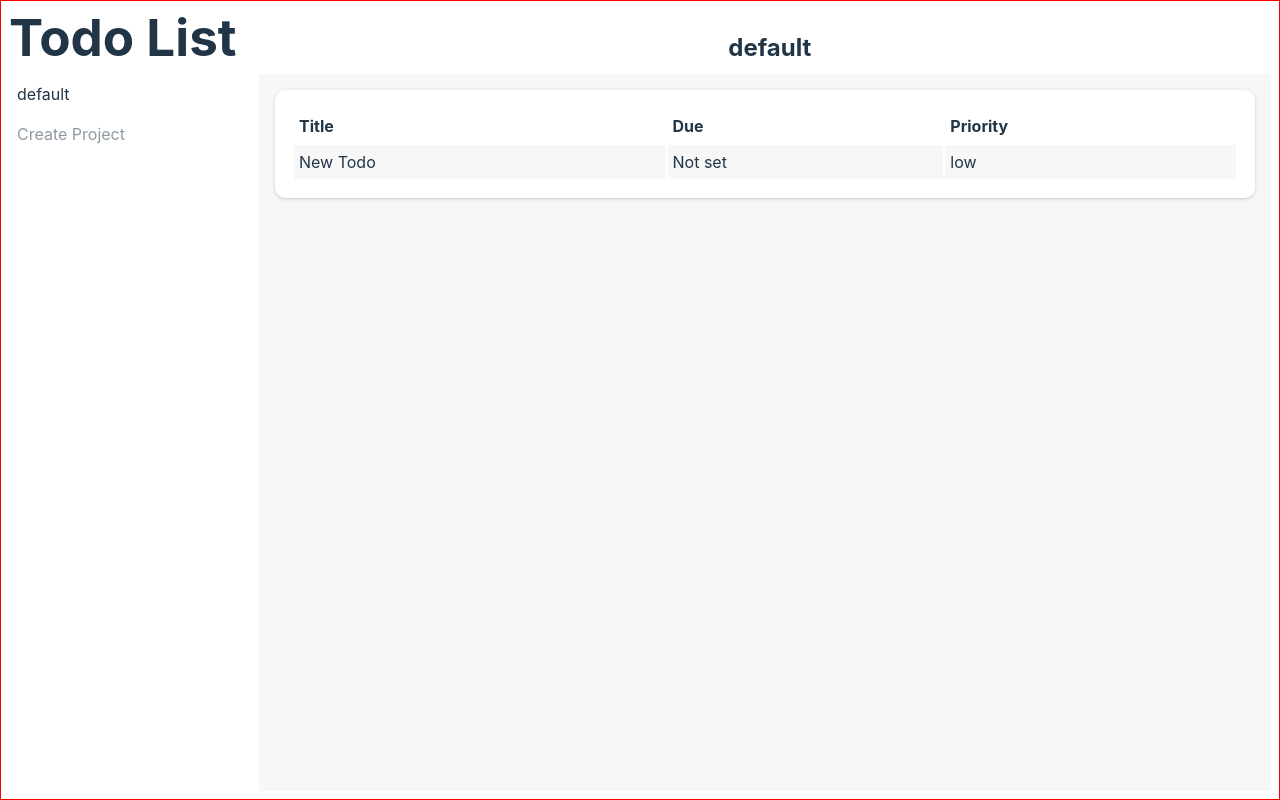
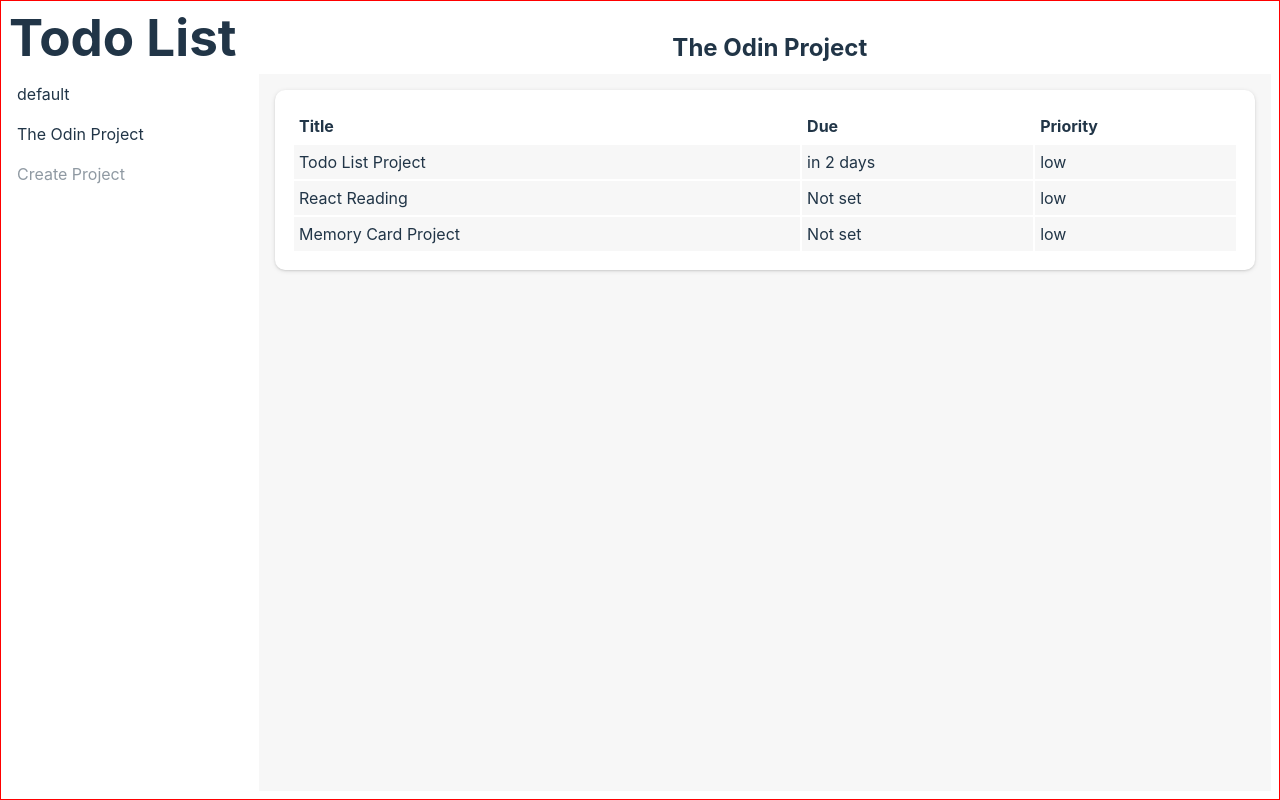
Before and after one commit to pricebenjamin/top-projects, a React (Vite) app in the folder 011-todo-list/: page / in a window 1280 px wide. Built offline with nearby package versions, Linux system fonts and the light colour scheme; the HTML template or start-up script is replaced by a standard one.

Commit message:
Allow user to select projects from the navigator

```diff
--- a/011-todo-list/src/App/App.tsx
+++ b/011-todo-list/src/App/App.tsx
@@ -21,7 +21,10 @@ function App() {
     <>
       <Header title="Todo List" project={activeProject} />
       <div className="container">
-        <ProjectNavigator projects={projects} />
+        <ProjectNavigator
+          projects={projects}
+          onProjectSelect={setActiveProject}
+        />
         <TodoList project={projects.find((p) => p.title === activeProject)} />
       </div>
     </>
--- a/011-todo-list/src/App/Components/ProjectNavigator/ProjectNavigator.tsx
+++ b/011-todo-list/src/App/Components/ProjectNavigator/ProjectNavigator.tsx
@@ -3,16 +3,26 @@ import "./ProjectNavigator.css";
 
 interface ProjectNavigatorProps {
   projects: Project[];
+  onProjectSelect: (title: string) => void;
 }
 
-export function ProjectNavigator({ projects }: ProjectNavigatorProps) {
+export function ProjectNavigator({
+  projects,
+  onProjectSelect,
+}: ProjectNavigatorProps) {
+  function listItem(project: Project, index: number) {
+    return (
+      <li key={index} onClick={() => onProjectSelect(project.title)}>
+        {project.title}
+      </li>
+    );
+  }
+
   return (
     <div className="project-navigator">
       {projects.length > 0 && (
         <ul>
-          {projects.map((p, idx) => (
-            <li key={idx}>{p.title}</li>
-          ))}
+          {projects.map((project, idx) => listItem(project, idx))}
           <li className="create-project">Create Project</li>
         </ul>
       )}
--- a/011-todo-list/src/App/init.json
+++ b/011-todo-list/src/App/init.json
@@ -1,5 +1,5 @@
 {
-  "activeProject": "default",
+  "activeProject": "The Odin Project",
   "projects": [
     {
       "title": "default",
@@ -11,6 +11,29 @@
           "priority": "low"
         }
       ]
+    },
+    {
+      "title": "The Odin Project",
+      "todos": [
+        {
+          "title": "Todo List Project",
+          "description": "",
+          "dueDate": 1712392657776,
+          "priority": "low"
+        },
+        {
+          "title": "React Reading",
+          "description": "",
+          "dueDate": null,
+          "priority": "low"
+        },
+        {
+          "title": "Memory Card Project",
+          "description": "",
+          "dueDate": null,
+          "priority": "low"
+        }
+      ]
     }
   ]
 }
```
